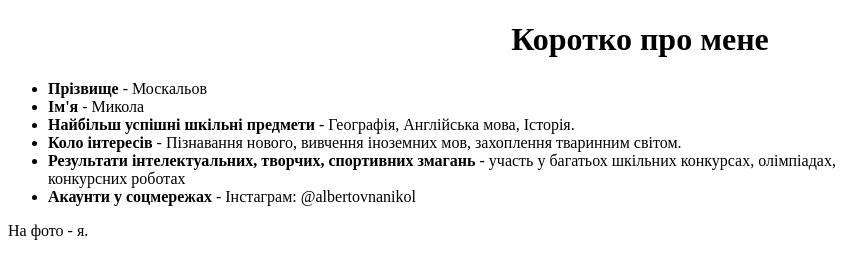
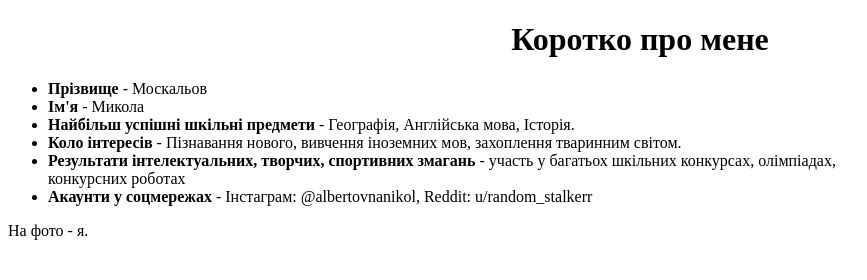
Before and after one commit to rak-chikibryak/rak-chikibryak.github.io, a plain HTML site: page resume.html in a window 1280 px wide. Shown: the top 280 px of the page, 0-867 px from the left. Drawn offline with Linux system fonts and the light colour scheme.

Commit message:
Update resume.html

```diff
--- a/resume.html
+++ b/resume.html
@@ -13,7 +13,7 @@
 		<li><b>Найбільш успішні шкільні предмети</b> - Географія, Англійська мова, Історія.</li>
 		<li><b>Коло інтересів</b> - Пізнавання нового, вивчення іноземних мов, захоплення тваринним світом.</li>
 		<li><b>Результати інтелектуальних, творчих, спортивних змагань</b> - участь у багатьох шкільних конкурсах, олімпіадах, конкурсних роботах</li>
-		<li><b>Акаунти у соцмережах</b> - Інстаграм: @albertovnanikol</li>
+		<li><b>Акаунти у соцмережах</b> - Інстаграм: @albertovnanikol, Reddit: u/random_stalkerr </li>
 	</ul>
 	<p>На фото - я.</p>
 </body>
```
